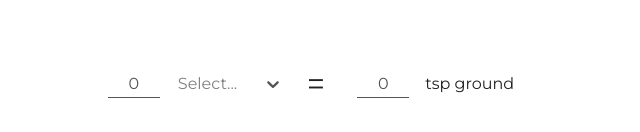
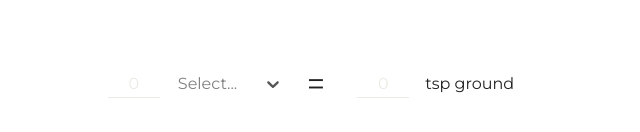
Before and after one commit to catehernandez/spice-converter, a React (Create React App) app: page / in a window 1280 px wide. Shown: the part 316-448 px from the top of the page, without its empty margins (337-977 px from the left). Built offline with nearby package versions, Linux system fonts and the light colour scheme.

Commit message:
Specify styling for disabled inputs

```diff
--- a/src/shared/StyledInput.js
+++ b/src/shared/StyledInput.js
@@ -18,6 +18,12 @@ const NumericalInput = styled.input`
   }
 
   -moz-appearance: textfield;
+
+  ${(props) =>
+    props.disabled &&
+    `
+    color: #EBEBE4
+  `}
 `;
 
 export { NumericalInput };
```
